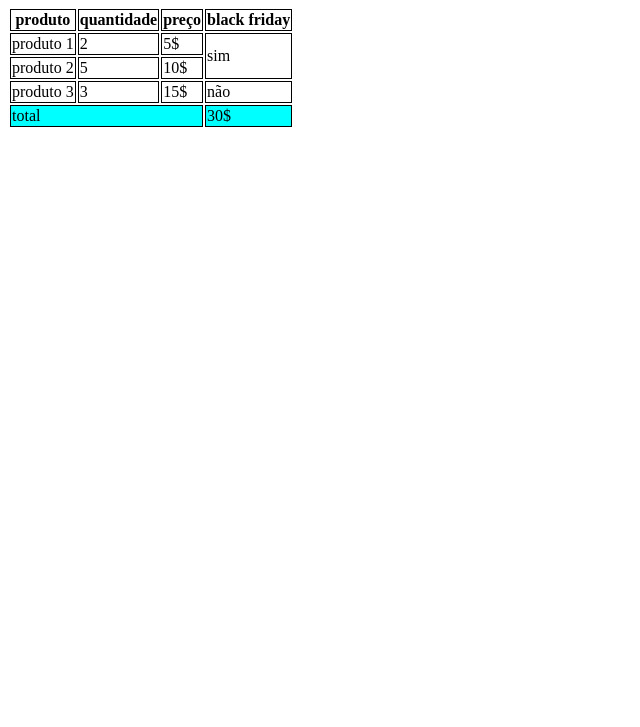
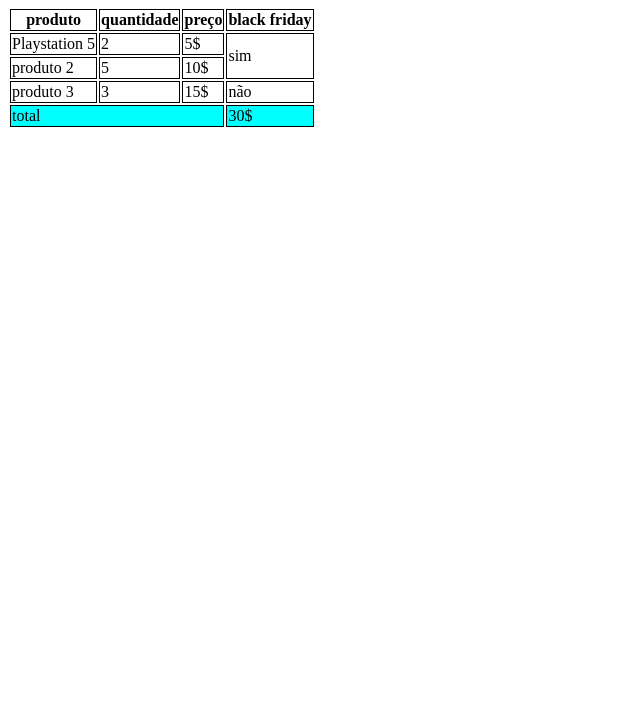
Before and after one commit to gabrielmfp/09-tabelas, a plain HTML site: page index.html in a window 1280 px wide. Shown: the part 73-800 px from the top of the page, without its empty margins (0-640 px from the left). Drawn offline with Linux system fonts and the light colour scheme.

Commit message:
adicionado o arquivo index.html

```diff
--- a/index.html
+++ b/index.html
@@ -34,7 +34,7 @@
             <tbody>
 
                 <tr>
-                    <td>produto 1</td>
+                    <td>Playstation 5</td>
                     <td>2</td>
                     <td>5$</td>
                     <td rowspan="2">sim</td>
```
